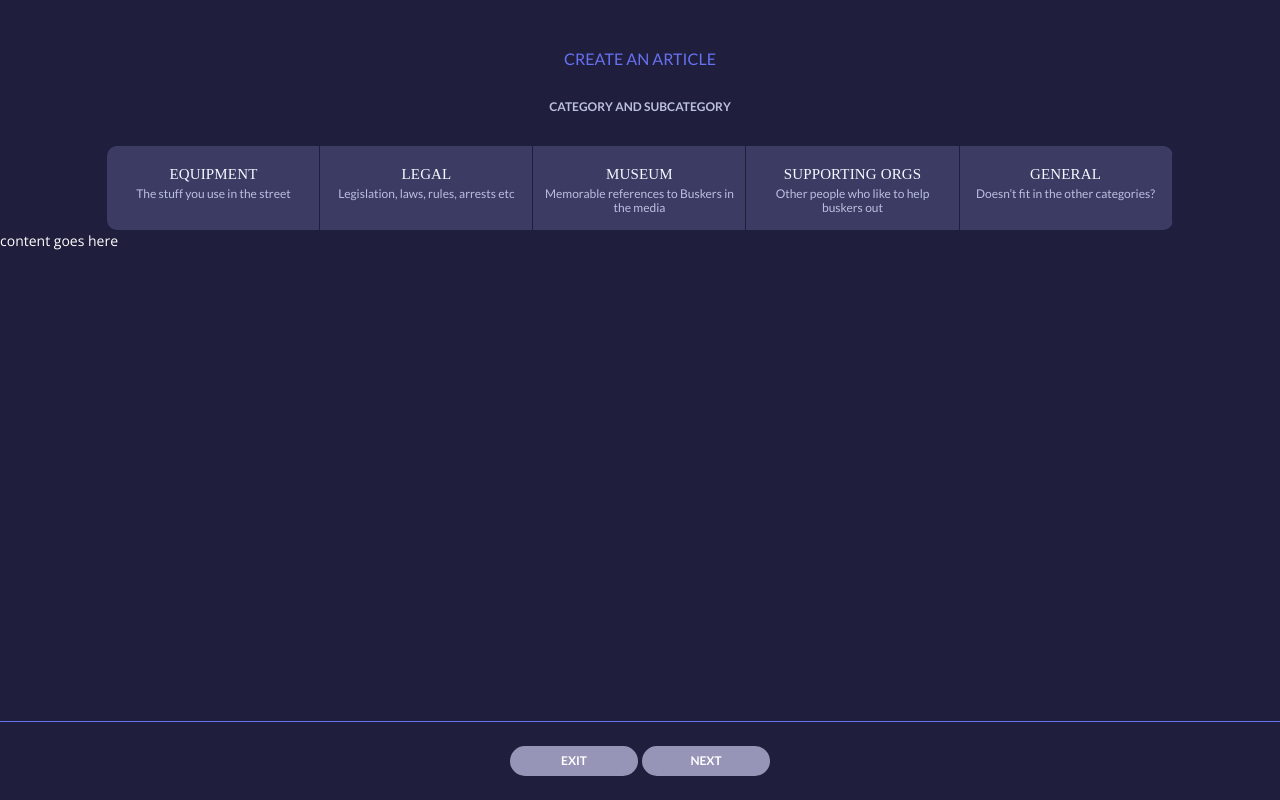
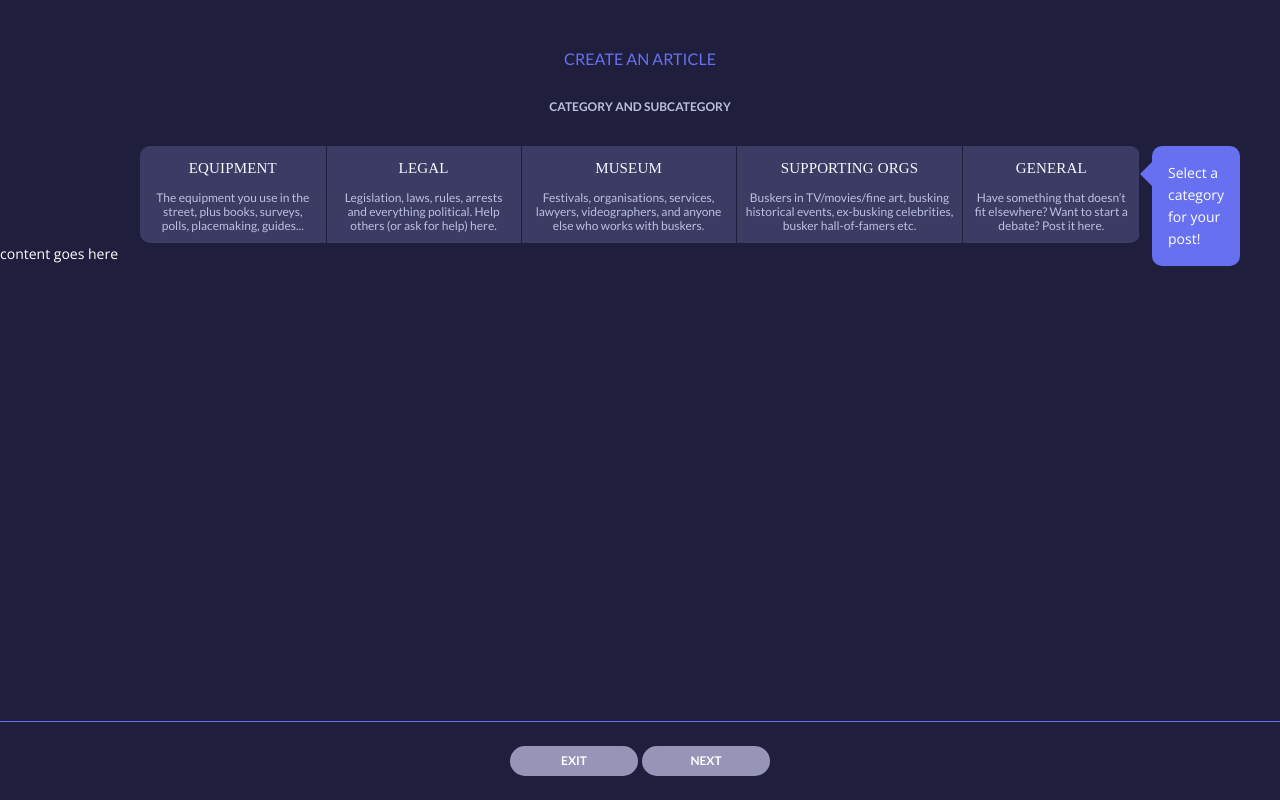
Before and after one commit to ByYuto/GuideToTheGalaxyFrontend, a React (Create React App) app: page /create in a window 1280 px wide. Built offline with nearby package versions, Linux system fonts and the light colour scheme; a web font is replaced by a local one.

Commit message:
- Fixed category selector and added tooltip

```diff
--- a/src/components/CreateArticle/CategorySelector.js
+++ b/src/components/CreateArticle/CategorySelector.js
@@ -4,74 +4,55 @@ import Caption from '../UI/Caption';
 
 
 const StyledCategory = styled.div`
-  display: flex;
-  flex-direction: column;
-  flex-grow: 1;
-  flex-shrink: 1;
-  justify-content: stretch;
-  align-items: stretch;
   background: ${props => props.active ? props.theme.accentColors.primary.color : props.theme.baseColors.darkMiddle};
   border-right: 0.5px solid ${props => props.theme.baseColors.dark};
   padding-right: 9px;
   padding-left: 9px;
-  height: 84px;
-  flex-basis: 0;
   text-align: center;
   cursor: pointer;
 
   h6, ${Caption} {
-    flex-basis: 0;
-    flex-grow: 1;
-    flex-shrink: 1;
+    margin: 0;
+    display: block;
   }
 
   h6{
-    padding-top: 16px;
-    margin: 0;
-    color: ${props => props.active ? props.theme.baseColors.white : props.theme.baseColors.light}
+    padding-top: 10px;
+    color: ${props => props.active ? props.theme.baseColors.white : props.theme.baseColors.light};
   }
 
   ${Caption} {
-    color: ${props => props.active ? props.theme.baseColors.light : props.theme.baseColors.middleLight}
+    color: ${props => props.active ? props.theme.baseColors.light : props.theme.baseColors.middleLight};
+    padding: 10px 0;
+  }
+
+  &:hover {
+    background-color: ${props => props.active ? props.theme.accentColors.primary.color : "#949bef"};
   }
 `;
+//TODO: Ask lily for hover state
 
 const StyledCategorySelector = styled.div`
   display: flex;
   overflow: hidden;
   border-radius: 10px;
-
-  ${StyledCategory} {
-    //background: yellow;
-  }
 `;
 
 const Category = ({ className, title, description, value, active, onClick }) => {
   const _onClick = () => {
-    console.log("Click en la categoria", value);
     onClick && onClick(value);
   }
   return <StyledCategory className={className} onClick={_onClick} active={active}>
     <h6>{title}</h6>
-    <Caption > {description}</Caption>
+    <Caption>{description}</Caption>
   </StyledCategory>
 }
 const CategorySelector = ({ categories, value, onChange }) => {
   const onCategoryClick = (category) => {
-    console.log("click en el selector de categoría", category);
     onChange && onChange(category);
   }
   return <StyledCategorySelector>
     {categories.map(category => <Category key={category.id} title={category.title} description={category.description} value={category.id} active={category.id === value} onClick={onCategoryClick} />)}
-    {/*
-    <Category title="Equipment" description="The stuff you use in the street" value="equipment" active={value === "equipment"} onClick={onCategoryClick} />
-    <Category title="Legal" description="Legislation, laws, rules, arrests etc" />
-    <Category title="Museum" description="Memorable references to Buskers in the media" />
-    <Category title="Supporting Orgs" description="Other people who like to help buskers out" />
-    <Category title="General" description="Doesn’t fit in the other categories?" />
-    <Category title="aaa" description="aaa" />
-    <Category title="Other people who like to help buskers out" description="bbb" />
-    */}
   </StyledCategorySelector>
 }
 
--- a/src/components/CreateArticle/CreateArticleHeader.js
+++ b/src/components/CreateArticle/CreateArticleHeader.js
@@ -8,14 +8,14 @@ const StyledHeader = styled.div`
   align-items: center;
   padding-top: 1px;
 
-  h3 {
+  & > h3 {
     margin: 0;
     margin-top: 48px;
     margin-bottom: 32px;
     color: ${props => props.theme.accentColors.primary.color};
   }
 
-  ${Caption} {
+  & > ${Caption} {
     color: ${props => props.theme.baseColors.middleLight};
     margin-bottom: 32px;
   }
--- /dev/null
+++ b/src/components/CreateArticle/CreateArticleTooltip.js
@@ -0,0 +1,24 @@
+import React from 'react';
+import styled from 'styled-components';
+
+const CreateArticleTooltip = styled.div`
+  position: absolute;
+  background-color: ${props => props.theme.accentColors.primary.color};
+  padding: 16px;
+  border-radius: 10px;
+  max-width: 580px;
+  min-width: 30px;
+  min-height: 30px;
+
+  &:before {
+    position: absolute;
+    content: "";
+    display: block;
+    border: 12px solid transparent;
+    border-color: transparent ${props => props.theme.accentColors.primary.color} transparent transparent;
+    right: 100%;
+  }
+`;
+
+
+export default CreateArticleTooltip;
--- a/src/views/CreateArticle/CreateArticle.js
+++ b/src/views/CreateArticle/CreateArticle.js
@@ -1,23 +1,31 @@
-import React, { useEffect, useState } from 'react';
-import { useDispatch } from 'react-redux';
-import { changeAppTopbarDisplay } from '../../redux/reducers/app';
+import React, { useState } from 'react';
 import CreateArticleHeader from '../../components/CreateArticle/CreateArticleHeader';
 import View from '../../components/View';
 import styled, { ThemeProvider } from 'styled-components';
 import CategorySelector from '../../components/CreateArticle/CategorySelector';
 import useHiddenTopbar from '../../hooks/useHiddenTopbar';
 import CreateArticleFooter from '../../components/CreateArticle/CreateArticleFooter';
+import CreateArticleTooltip from '../../components/CreateArticle/CreateArticleTooltip';
 
 const categories = [
-  { id: "equipment", title: "Equipment", description: "The stuff you use in the street" },
-  { id: "legal", title: "Legal", description: "Legislation, laws, rules, arrests etc" },
-  { id: "museum", title: "Museum", description: "Memorable references to Buskers in the media" },
-  { id: "supporting_orgs", title: "Supporting Orgs", description: "Other people who like to help buskers out" },
-  { id: "general", title: "General", description: "Doesn’t fit in the other categories?" }
+  { id: "equipment", title: "Equipment", description: "The equipment you use in the street, plus books, surveys, polls, placemaking, guides..." },
+  { id: "legal", title: "Legal", description: "Legislation, laws, rules, arrests and everything political. Help others (or ask for help) here." },
+  { id: "museum", title: "Museum", description: "Festivals, organisations, services, lawyers, videographers, and anyone else who works with buskers." },
+  { id: "supporting_orgs", title: "Supporting Orgs", description: "Buskers in TV/movies/fine art, busking historical events, ex-busking celebrities, busker hall-of-famers etc." },
+  { id: "general", title: "General", description: "Have something that doesn’t fit elsewhere? Want to start a debate? Post it here." }
 ]
 
 const StyledContent = styled.div``;
 
+const StyledCategorySelectorTooltip = styled(CreateArticleTooltip)`
+left: calc(100% + 12px);
+top: 0;
+`;
+
+const StyledArticleHeaderContainer = styled.div`
+position: relative;
+max-width: 1000px;
+`
 const StyledView = styled(View)`
   height: 100%;
   justify-content: start;
@@ -28,6 +36,7 @@ const StyledView = styled(View)`
 
   ${StyledContent} {
     flex-grow: 1;
+    background: ${props => props.theme.baseColors.dark};
   }
 `;
 
@@ -42,7 +51,10 @@ const CreateArticle = () => {
   return <ThemeProvider theme={{ isDark: true }}>
     <StyledView>
       <CreateArticleHeader>
-        <CategorySelector categories={categories} value={category} onChange={onCategoryChange} />
+        <StyledArticleHeaderContainer>
+          <CategorySelector categories={categories} value={category} onChange={onCategoryChange} />
+          <StyledCategorySelectorTooltip>Select a category for your post!</StyledCategorySelectorTooltip>
+        </StyledArticleHeaderContainer>
       </CreateArticleHeader>
       <StyledContent>
         content goes here
```
